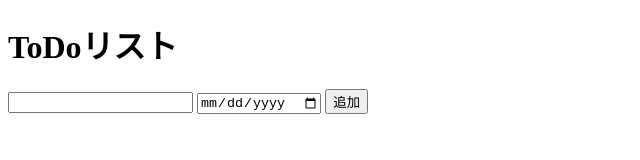
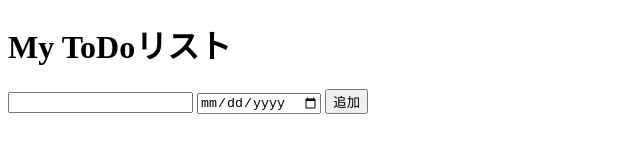
Before and after one commit to Keiju-Akasu/todo-app, a plain HTML site: page index.html in a window 1280 px wide. Shown: the whole page, without its empty margins (0-640 px from the left). Drawn offline with Linux system fonts and the light colour scheme.

Commit message:
タイトルを変更

```diff
--- a/index.html
+++ b/index.html
@@ -6,7 +6,7 @@
 </head>
 <body>
 
-    <h1>ToDoリスト</h1>
+    <h1>My ToDoリスト</h1>
 
     <input type="text" id="todoInput">
     <input type="date" id="deadlineInput">
```
